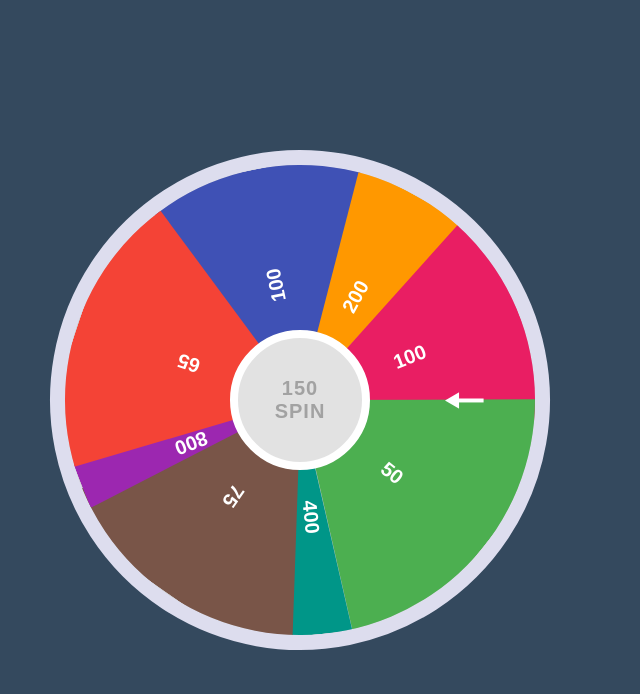
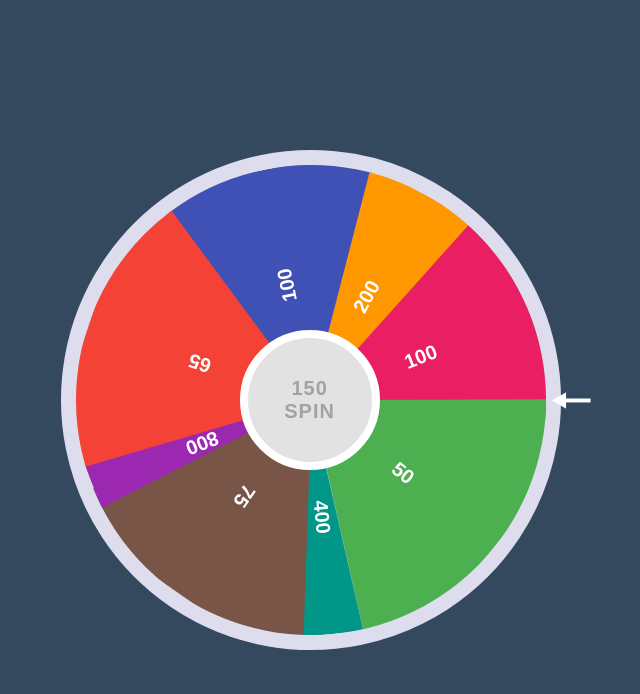
Before and after one commit to HarryVdp/Projet-Casino, a PHP site: the page made by roue aléatoire/rouealéatoire.php in a window 1280 px wide. Shown: the top 694 px of the page, without its empty margins (340-980 px from the left). Run offline with PHP 8.4, Linux system fonts and the light colour scheme; some libraries are stand-ins or nearby versions.

Commit message:
essaye time

```diff
--- a/roue aléatoire/styleroue.css
+++ b/roue aléatoire/styleroue.css
@@ -185,10 +185,11 @@ body {
 	background-color: #f44336;
 	transform: rotate(300deg);
 }
+
 #spin {
 	position: absolute;
 	top: 50%;
-	left: 50%;
+	left: 50.75%;
 	transform: translate(-50%, -50%);
 	z-index: 10;
 	background-color: #e2e2e2;
@@ -205,19 +206,21 @@ body {
 	outline: none;
 	letter-spacing: 1px;
 }
-.roue__div span{
+
+.roue__div span {
 	transform: rotate(-90deg);
 }
-.arrow{
-	position: absolute;
-	left:61.5%;
+
+.arrow {
+	position: relative;
+	left: 515px;
 	transform: rotate(90deg);
-	color:#fff;
+	color: #fff;
 	z-index: 200;
 
 }
 
-.arrow::before{
-	content:"\1F817";
-	font-size:50px;
+.arrow::before {
+	content: "\1F817";
+	font-size: 50px;
 }
```
Also changed, not shown: roue aléatoire/roue.js (+23 -0 lines).
